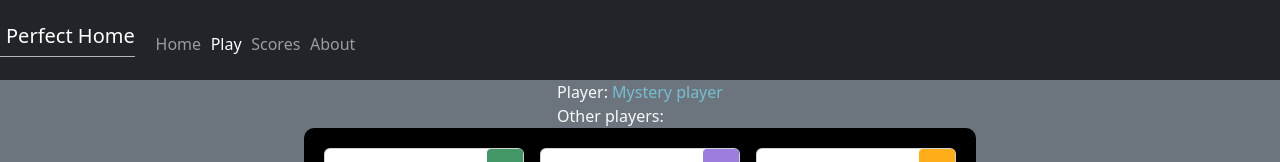
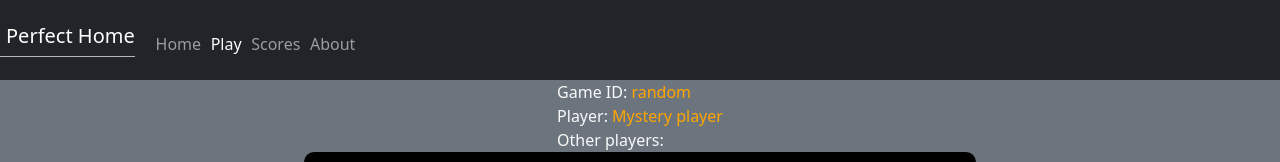
Before and after one commit to RebekahSowards/startup, a website: page perfect-home/public/play.html in a window 1280 px wide. Shown: the top 162 px of the page. Drawn offline with nearby package versions, Linux system fonts and the light colour scheme.

Commit message:
Advance cards / random seed by game ID

```diff
--- a/perfect-home/public/login.js
+++ b/perfect-home/public/login.js
@@ -16,6 +16,7 @@
         document.querySelector("#playerName").textContent = userName;
         setDisplay("loginControls", "none");
         setDisplay("playControls", "block");
+        displayRandomSeedWord();
     } else {
         setDisplay("loginControls", "block");
         setDisplay("playControls", "none");
@@ -55,7 +56,18 @@ async function loginOrCreate(endpoint) {
     }
 }
 
+function displayRandomSeedWord() {
+    fetch("https://random-word-api.herokuapp.com/word")
+    .then((response) => response.json())
+    .then((data) => {
+        const seedWordEl = document.querySelector("#seed-word");
+        seedWordEl.value = data[0];
+    });
+}
+
 function play() {
+    const seedWordEl = document.querySelector("#seed-word");
+    localStorage.setItem("seed-word", seedWordEl.value);
     window.location.href = "play.html";
 }
 
--- a/perfect-home/public/main.css
+++ b/perfect-home/public/main.css
@@ -56,8 +56,12 @@ footer a {
     padding: 0.5em;
 }
 
+.game-id {
+    color: orange;
+}
+
 .player-name {
-    color: rgb(118, 190, 210);
+    color: orange;
 }
 
 .game-name {
--- a/perfect-home/public/play.html
+++ b/perfect-home/public/play.html
@@ -39,8 +39,14 @@
 
         <main class="bg-secondary" id="play">
             <div class="game-info">
-                Player:
-                <span class="player-name">Mystery player</span>
+                <div>
+                    Game ID:
+                    <span class="game-id"></span>
+                </div>
+                <div>
+                    Player:
+                    <span class="player-name">Mystery player</span>
+                </div>
                 <div id="other-players">
                     Other players:
                 </div>
--- a/perfect-home/public/play.js
+++ b/perfect-home/public/play.js
@@ -74,14 +74,16 @@ class Game {
     deck3;
     cardIndex;
     playerName;
+    gameSeed;
     socket;
-    gameSeed;
     playerInfo;
     gameEnd;
     scores;
 
     constructor() {
-        this.rand = new Math.seedrandom(this.getGameSeed);
+        console.log("building game");
+        this.rand = new Math.seedrandom(this.getGameSeed());
+        console.log(this.getGameSeed());
 
         this.divideCards();
         this.cardIndex = 0;
@@ -98,8 +100,11 @@ class Game {
         const playerNameEl = document.querySelector(".player-name");
         playerNameEl.textContent = this.playerName;
 
+        this.gameSeed = this.getGameSeed();
+        const gameIDEl = document.querySelector(".game-id");
+        gameIDEl.textContent = this.gameSeed;
+
         this.configureWebSocket();
-        this.gameSeed = this.getGameSeed();
         this.playerInfo = [{ name: this.playerName, advance: false, connected: true }];
         this.gameEnd = false;
         this.scores = [];
@@ -181,7 +186,7 @@ class Game {
     }
 
     getGameSeed() {
-        return localStorage.getItem("game-seed") ?? "random";
+        return localStorage.getItem("seed-word") ?? "random";
     }
 
     getPlayerName() {
```
